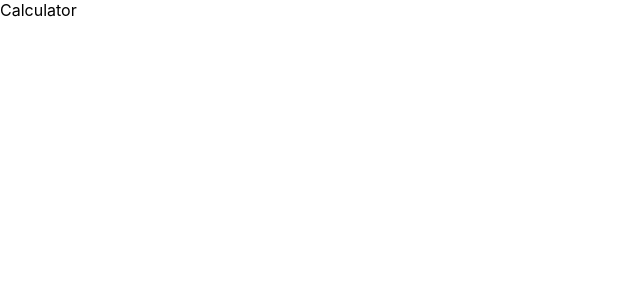
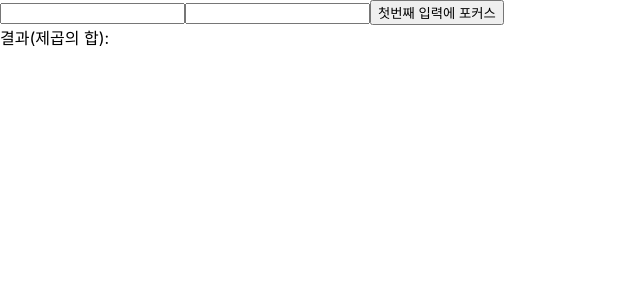
Before and after one commit to bigpoby/react-calculator, a React (Create React App) app: page / in a window 1280 px wide. Shown: the top 300 px of the page, without its empty margins (0-640 px from the left). Built offline with nearby package versions, Linux system fonts and the light colour scheme.

Commit message:
화면 구성

```diff
--- a/src/chapter_07/Calculator.jsx
+++ b/src/chapter_07/Calculator.jsx
@@ -1,3 +1,10 @@
 export default function Calculator() {
-    return <div>Calculator</div>
+    return (
+        <div>
+            <input type="text" />
+            <input type="text" />
+            <button>첫번째 입력에 포커스</button>
+            <div>결과(제곱의 합): </div>
+        </div>
+    )
 }
```
